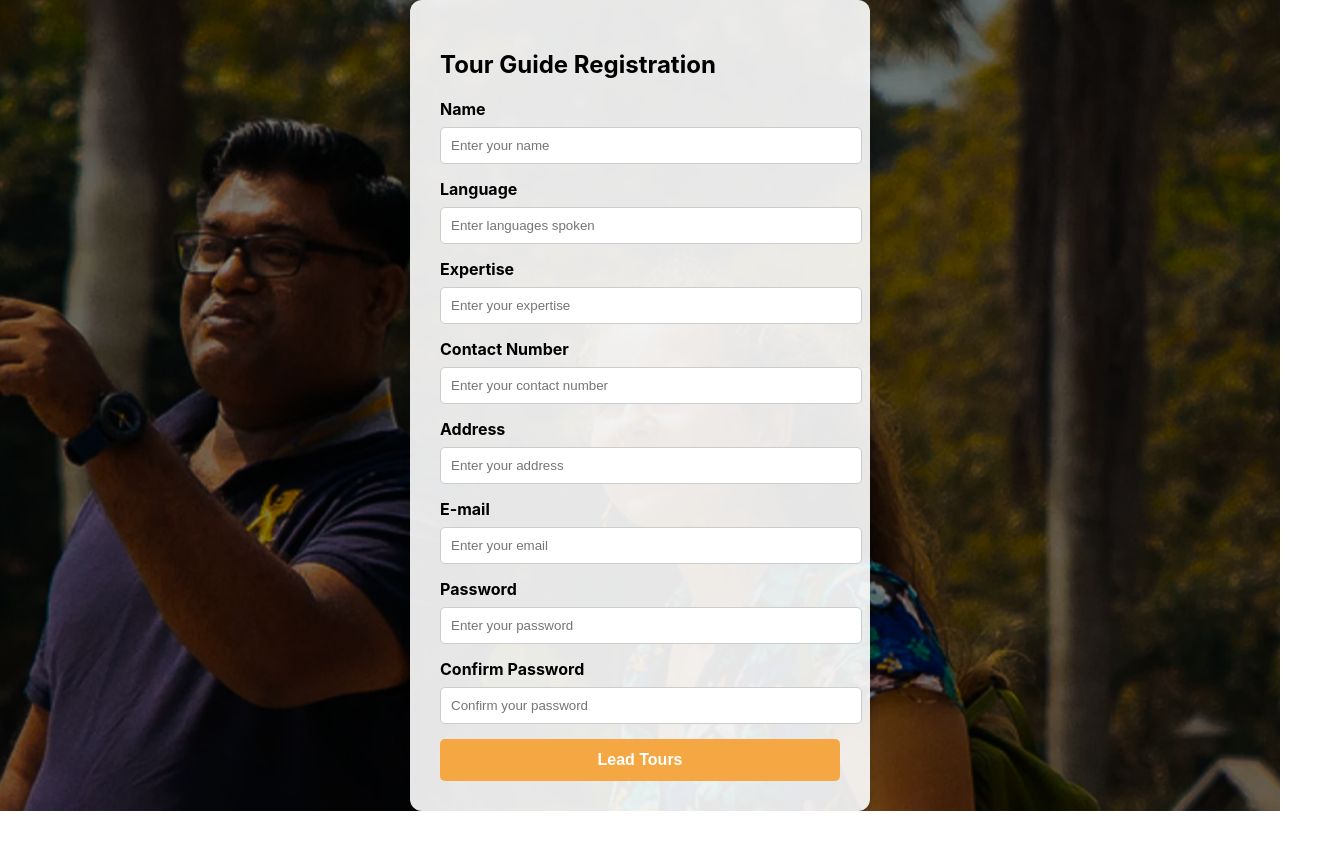
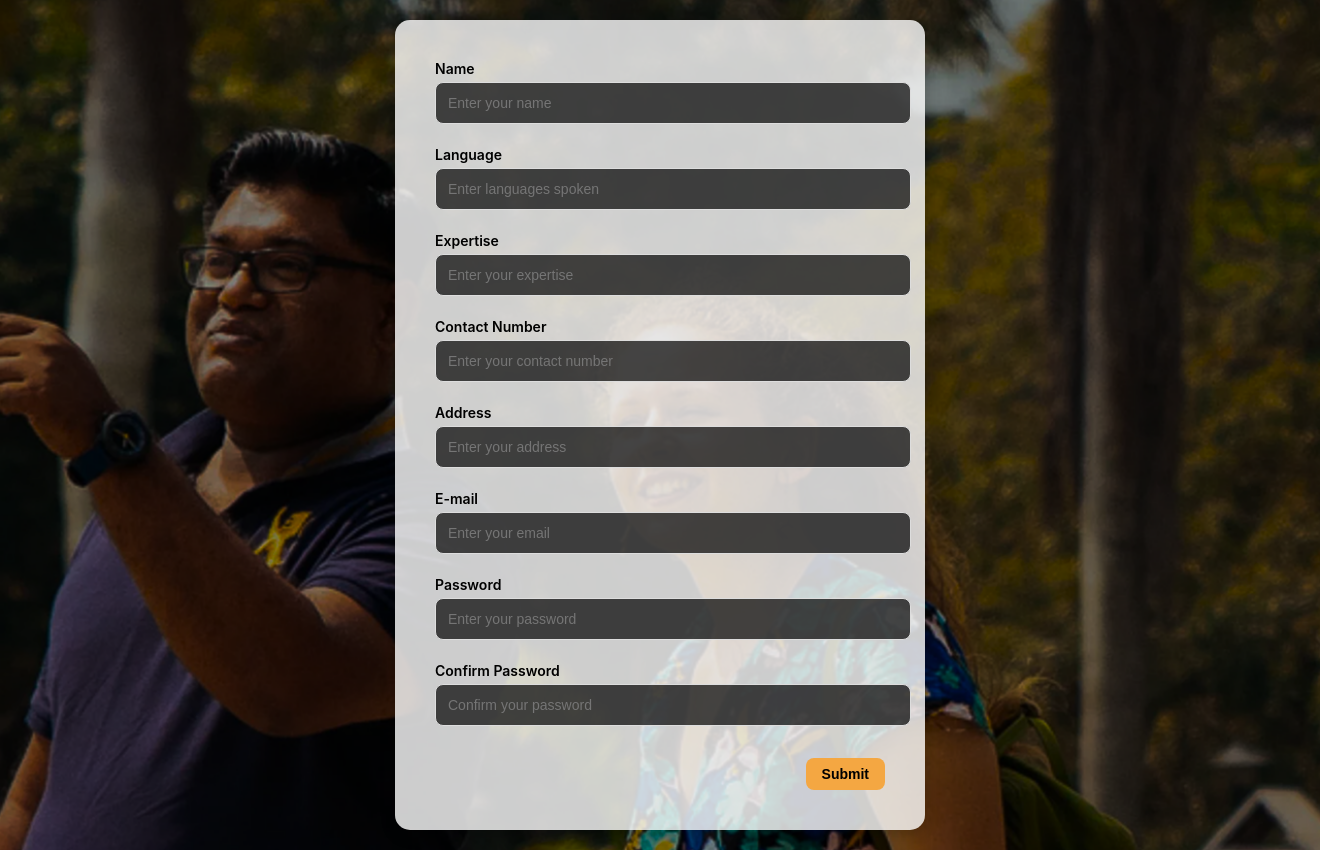
Before and after one commit to TharukaDeshann/Travel_Management_System, a React (Create React App) app in the folder yamu_frontend/: page /guide-register in a window 1280 px wide. Shown: the whole page, 1320 px wide, since content can reach past the window. Before the commit the page ends 811 px from the top, so only its background shows below. Built offline with nearby package versions, Linux system fonts and the light colour scheme.

Commit message:
Updated Registration styles and components

```diff
--- a/yamu_frontend/src/components/Registration/Registration.css
+++ b/yamu_frontend/src/components/Registration/Registration.css
@@ -1,66 +1,76 @@
+/* Full-page container */
 .registration-container {
   display: flex;
   justify-content: center;
   align-items: center;
   min-height: 100vh;
   width: 100%;
-    background: rgba(0, 0, 0, 0.6);
+  padding: 20px; /* Prevents content from touching edges */
 }
 
 /* Form Box */
 .registration-box {
-    background: rgba(255, 255, 255, 0.9);
-    padding: 30px;
-    border-radius: 12px;
-    width: 400px;
-    box-shadow: 0 4px 10px rgba(0, 0, 0, 0.2);
+  background: rgba(255, 255, 255, 0.8); /* White with slight transparency */
+  padding: 40px;
+  border-radius: 15px;
+  width: 100%;
+  max-width: 450px;
+  box-shadow: 0 5px 15px rgba(0, 0, 0, 0.2);
 }
 
 /* Labels */
 .registration-form label {
-    font-weight: bold;
-    margin-top: 10px;
+  font-weight: 600;
+  font-size: 14px;
   display: block;
+  text-align: left; /* Left-aligned labels */
+  margin-bottom: 5px;
+  color: black;
 }
-  .registration-form label:first-child {
-    margin-top: 0;
-  }
+
 /* Input Fields */
 .registration-form input {
   width: 100%;
-    padding: 10px;
-    margin: 8px 0;
-    border: 1px solid #ccc;
-    border-radius: 5px;
+  padding: 12px;
+  margin-bottom: 10px;
+  border: 1px solid #ddd;
+  border-radius: 8px;
+  font-size: 14px;
+  background: rgba(0, 0, 0, 0.7); /* Black transparent input with higher opacity */
+  color: white; /* White text */
+  transition: border-color 0.3s ease-in-out;
 }
 
-  /* Buttons */
-  .registration-box button {
-    width: 100%;
-    padding: 12px;
-    background: #f4a742;
-    border: none;
-    color: white;
-    font-size: 16px;
-    font-weight: bold;
-    border-radius: 5px;
-    cursor: pointer;
-    transition: background 0.3s;
+/* Input Focus */
+.registration-form input:focus {
+  border-color: #f4a742;
+  outline: none;
+  box-shadow: 0 0 5px rgba(244, 167, 66, 0.5);
 }
 
-  .registration-box button:hover {
-    background: #d98c2a;
-  }
-  body {
-    background-size: cover;
-    background-position: center;
-    background-repeat: no-repeat;
-    background-attachment: fixed; /* Keeps background fixed */
-    margin: 0;
-    padding: 0;
-  }
+/* Error Messages */
 .error {
   color: red;
   font-size: 12px;
-    margin-top: -5px;
+  text-align: left;
+  margin-bottom: 10px;
 }
+
+/* Submit Button */
+.register-btn {
+  padding: 8px 16px; /* Smaller button */
+  background: #f4a742; /* Yellow background */
+  border: none;
+  color: black; /* Black text */
+  font-size: 14px;
+  font-weight: bold;
+  border-radius: 8px;
+  cursor: pointer;
+  transition: background 0.3s;
+  margin-top: 10px;
+  float: right; /* Right-aligned */
+}
+
+.register-btn:hover {
+  background: #d98c2a;
+}
--- a/yamu_frontend/src/components/Registration/TourGuideRegistration.js
+++ b/yamu_frontend/src/components/Registration/TourGuideRegistration.js
@@ -54,7 +54,7 @@ const TourGuideRegistration = () => {
       }}
     >
       <div className="registration-box">
-        <h2>Tour Guide Registration</h2>
+
         <form className="registration-form" onSubmit={handleSubmit(onSubmit)}>
           <label>Name</label>
           <input type="text" {...register("name")} placeholder="Enter your name" />
@@ -88,7 +88,7 @@ const TourGuideRegistration = () => {
           <input type="password" {...register("confirmPassword")} placeholder="Confirm your password" />
           <p className="error">{errors.confirmPassword?.message}</p>
 
-          <button type="submit" className="register-btn">Lead Tours</button>
+          <button type="submit" className="register-btn">Submit</button>
         </form>
       </div>
     </div>
--- a/yamu_frontend/src/components/Registration/TravellerRegistration.js
+++ b/yamu_frontend/src/components/Registration/TravellerRegistration.js
@@ -3,39 +3,21 @@ import { useForm } from "react-hook-form";
 import { yupResolver } from "@hookform/resolvers/yup";
 import * as yup from "yup";
 import "./Registration.css";
-import travelImage from "../../assets/images/travelimage.png"; // Import background image
+import travelImage from "../../assets/images/travelimage.png"; // Background image
 
 // Validation Schema
 const schema = yup.object().shape({
-  name: yup
-    .string()
-    .matches(/^[A-Za-z\s]+$/, "Name can only contain letters")
-    .required("Name is required"),
-  nationality: yup
-    .string()
-    .matches(/^[A-Za-z\s]+$/, "Nationality can only contain letters")
-    .required("Nationality is required"),
-  contact: yup
-    .string()
-    .matches(/^[0-9]{10}$/, "Contact number must be 10 digits")
-    .required("Contact number is required"),
+  name: yup.string().matches(/^[A-Za-z\s]+$/, "Name can only contain letters").required("Name is required"),
+  nationality: yup.string().matches(/^[A-Za-z\s]+$/, "Nationality can only contain letters").required("Nationality is required"),
+  contact: yup.string().matches(/^[0-9]{10}$/, "Contact number must be 10 digits").required("Contact number is required"),
   address: yup.string().required("Address is required"),
   email: yup.string().email("Invalid email format").required("Email is required"),
   password: yup.string().min(6, "Password must be at least 6 characters").required("Password is required"),
-  confirmPassword: yup
-    .string()
-    .oneOf([yup.ref("password"), null], "Passwords must match")
-    .required("Confirm Password is required"),
+  confirmPassword: yup.string().oneOf([yup.ref("password"), null], "Passwords must match").required("Confirm Password is required"),
 });
 
 const TravellerRegistration = () => {
-  const {
-    register,
-    handleSubmit,
-    formState: { errors },
-  } = useForm({
-    resolver: yupResolver(schema),
-  });
+  const { register, handleSubmit, formState: { errors } } = useForm({ resolver: yupResolver(schema) });
 
   const onSubmit = (data) => {
     console.log("Traveller Form Data:", data);
@@ -43,17 +25,9 @@ const TravellerRegistration = () => {
   };
 
   return (
-    <div
-      className="registration-container"
-      style={{
-        backgroundImage: `url(${travelImage})`,
-        backgroundSize: "cover",
-        backgroundPosition: "center",
-        backgroundRepeat: "no-repeat",
-      }}
-    >
+    <div className="registration-container" style={{ backgroundImage: `url(${travelImage})`, backgroundSize: "cover" }}>
       <div className="registration-box">
-        <h2>Traveller Registration</h2>
+
         <form className="registration-form" onSubmit={handleSubmit(onSubmit)}>
           <label>Name</label>
           <input type="text" {...register("name")} placeholder="Enter your name" />
@@ -83,7 +57,7 @@ const TravellerRegistration = () => {
           <input type="password" {...register("confirmPassword")} placeholder="Confirm your password" />
           <p className="error">{errors.confirmPassword?.message}</p>
 
-          <button type="submit" className="register-btn">Begin Journey</button>
+          <button type="submit" className="register-btn">Submit</button>
         </form>
       </div>
     </div>
```
Lines whose indentation alone changed are shown as unchanged.
